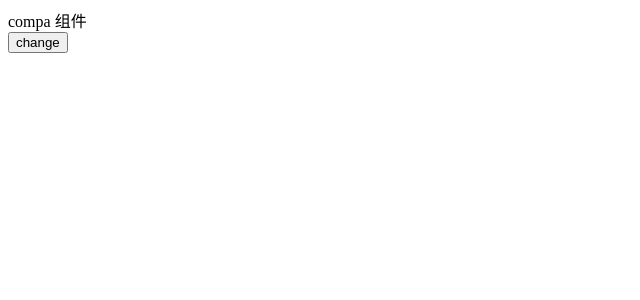
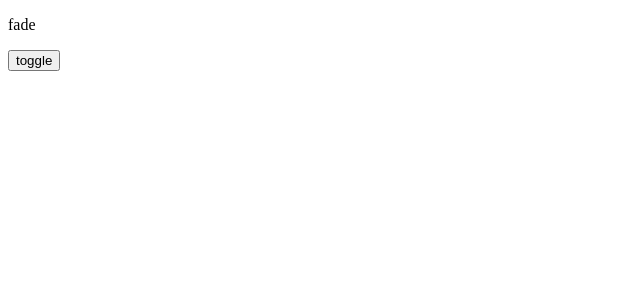
Before and after one commit to frontendway/vue-code-analysis, a Vue app: page /#/ in a window 1280 px wide. Shown: the top 300 px of the page, without its empty margins (0-640 px from the left). Built offline with nearby package versions, Linux system fonts and the light colour scheme.

Commit message:
分析 transition

```diff
--- /dev/null
+++ b/src/learn/transition/index.vue
@@ -0,0 +1,30 @@
+<template>
+  <div>
+    <transition name="fade">
+      <p v-if="show">fade</p>
+    </transition>
+    <button @click="show = !show">toggle</button>
+  </div>
+</template>
+
+<script>
+export default {
+  data () {
+    return {
+      show: true
+    }
+  }
+}
+</script>
+
+<style>
+.fade-enter{
+  opacity: 0;
+}
+.fade-enter-active, .fade-leave-active{
+  transition: all 1s ease 0s;
+}
+.fade-leave-to{
+  opacity: 0;
+}
+</style>
--- a/src/main.js
+++ b/src/main.js
@@ -16,6 +16,7 @@ import VModel from './learn/VModel.vue'
 import Slot from './learn/slot/index.vue'
 import ScopeSlot from './learn/scope-slot/index.vue'
 import KeepLearn from './learn/keep-alive/index.vue'
+import Tran from './learn/transition/index.vue'
 
 import router from './router'
 import RouterComp from './router-learn/router-comp.vue'
@@ -193,10 +194,16 @@ new Vue({
   el: '#app',
   render: c => c(ScopeSlot)
 })
- */
+*/
 
 // keep-alive 组件
+/* new Vue({
+  el: '#app',
+  render: c => c(KeepLearn)
+}) */
+
+// transition
 new Vue({
   el: '#app',
-  render: c => c(KeepLearn)
+  render: c => c(Tran)
 })
```
